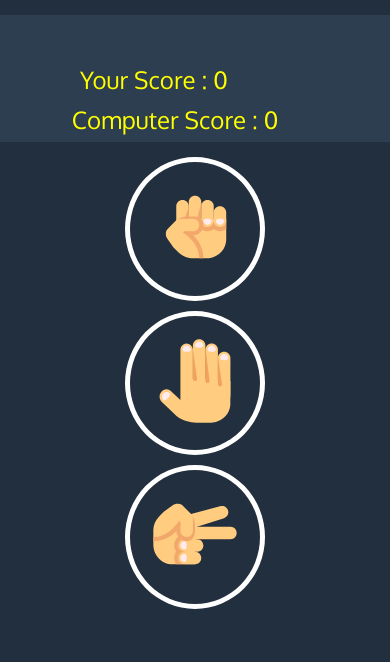
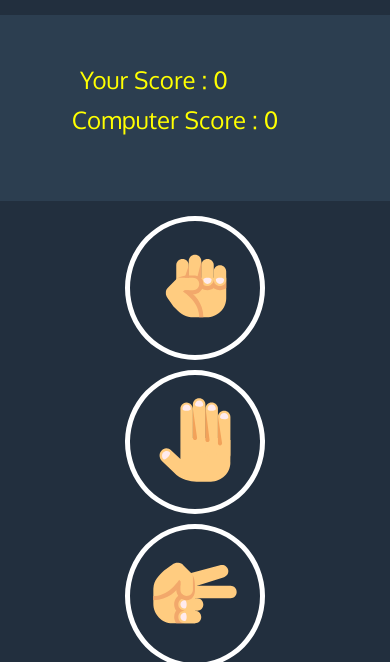
Before and after one commit to akm0786/Rock-Paper-Scissors, a plain HTML site: page index.html in a window 390 px wide. Shown: the part 69-731 px from the top of the page. Drawn offline with Linux system fonts and the light colour scheme; a web font is replaced by a local one.

Commit message:
Update makeup.css

```diff
--- a/Assets/css/makeup.css
+++ b/Assets/css/makeup.css
@@ -145,7 +145,7 @@ p{
 
 		font-size: 1.5rem;
 		color: yellow;
-		height: 15vh;
+		height: 22vh;
 		display: grid;
 	}
 
```
